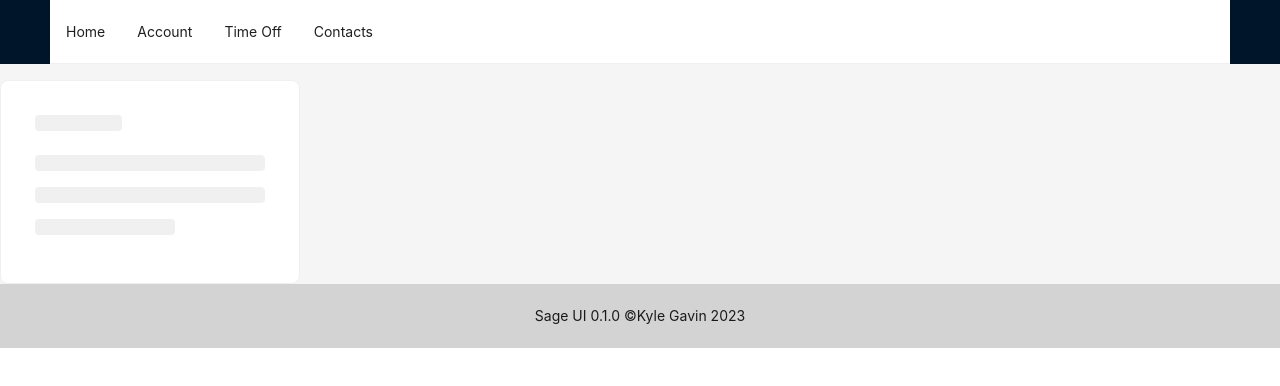
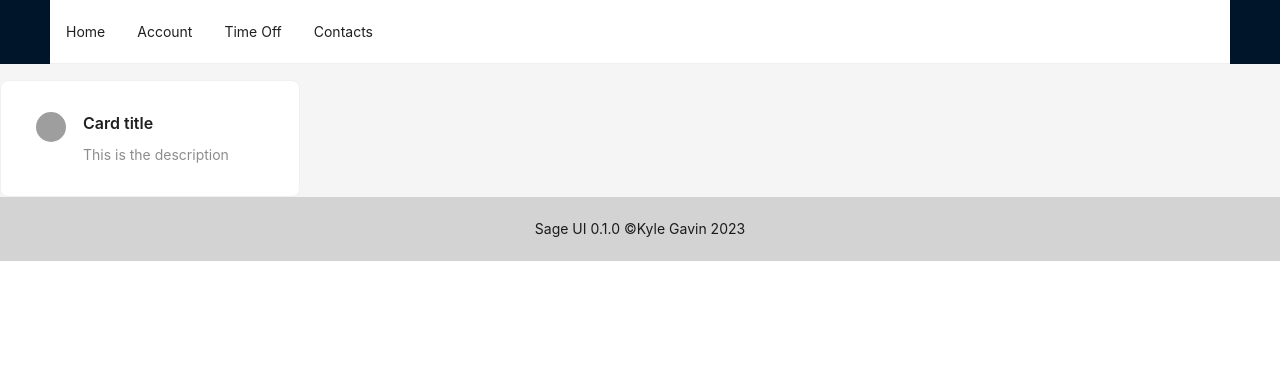
Before and after one commit to kylegav/sage, a React (Create React App) app: page /contacts in a window 1280 px wide. Shown: the top 386 px of the page. Built offline with nearby package versions, Linux system fonts and the light colour scheme; grey boxes are pictures that could not be loaded.

Commit message:
Added Contacts Card example, with loaded skeleton modules

```diff
--- a/src/Modules/Contacts/index.js
+++ b/src/Modules/Contacts/index.js
@@ -4,9 +4,11 @@ const {Meta} = Card;
 
 const Contacts = () => {
     return (
+        // TODO: Implement Table View ? Or some Container that allows cards to be displayed
+        // TODO: Implement a Search function.
     <>
     <Card style={{ width: 300, marginTop: 16 , padding: 10}} >
-        <Skeleton>
+        <Skeleton loading={false} avatar active>
         <Meta
             avatar={<Avatar src="https://xsgames.co/randomusers/avatar.php?g=pixel&key=1" />}
             title="Card title"
```
